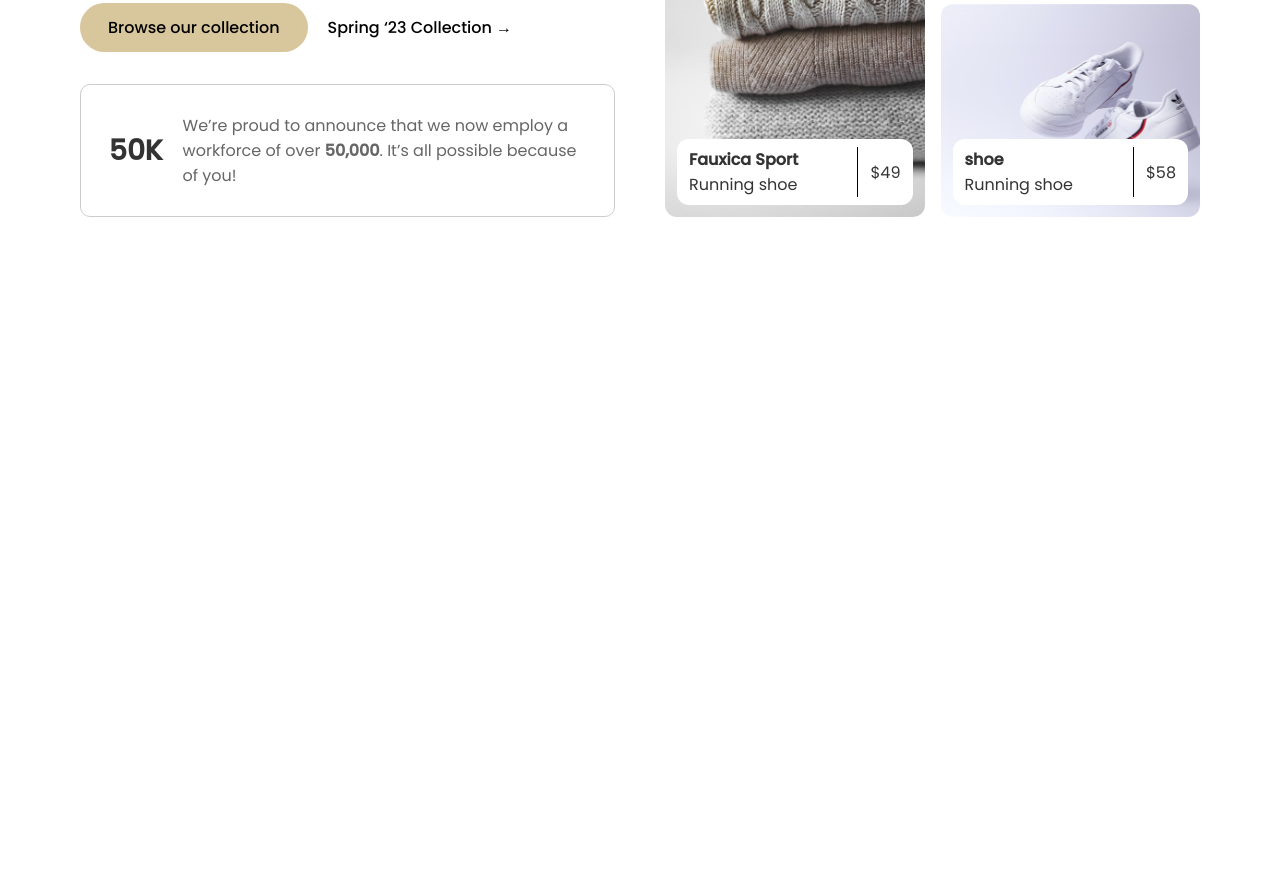
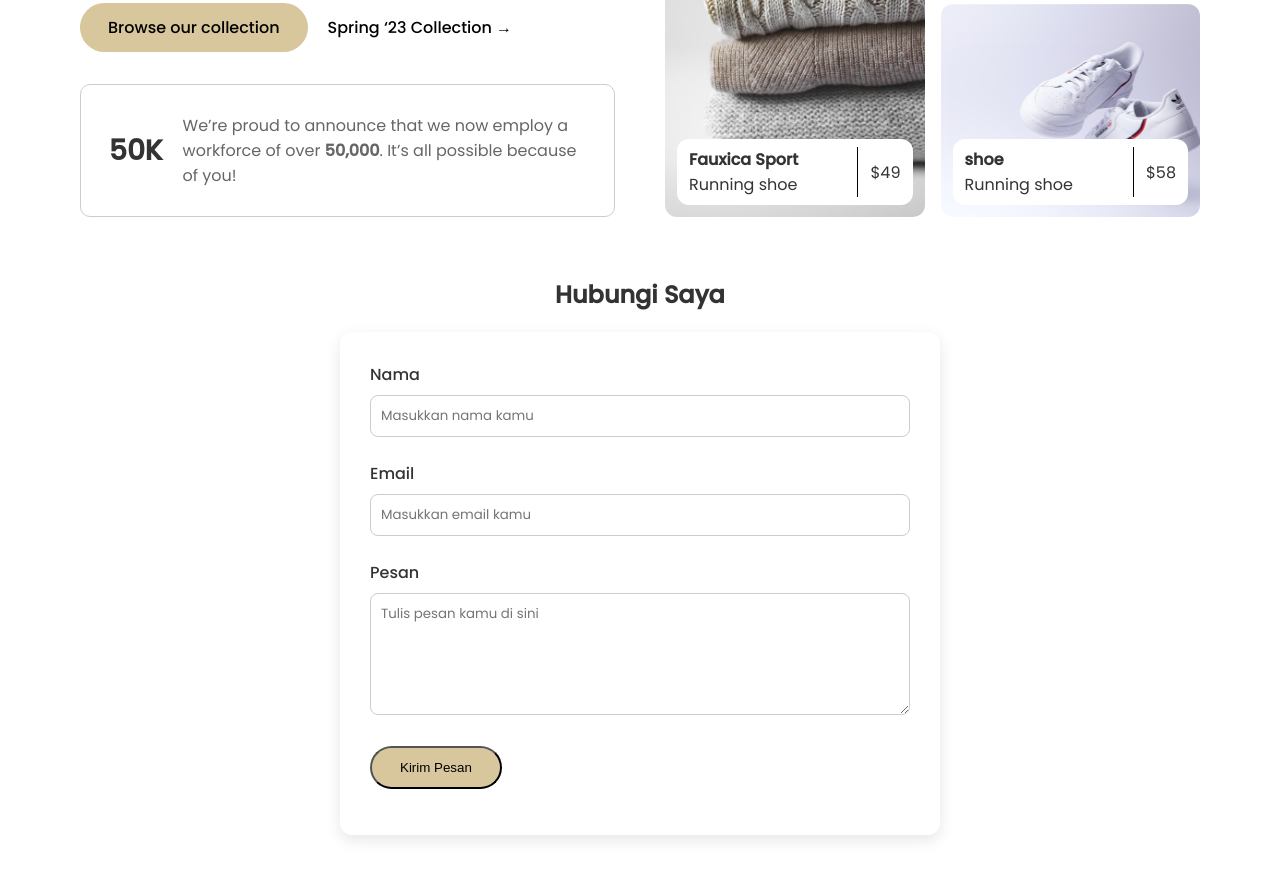
Before and after one commit to tsabitazzaqi/fauxica-landing, a plain HTML site: page index.html in a window 1280 px wide. Shown: the part 356-1234 px from the top of the page. Before the commit the page ends 800 px from the top, so only its background shows below. Drawn offline with nearby package versions, Linux system fonts and the light colour scheme.

Commit message:
first commit

```diff
--- a/index.css
+++ b/index.css
@@ -212,6 +212,50 @@ body {
     font-weight: 600;
 }
 
+/* === CONTACT FORM STYLE === */
+#contact-form {
+  max-width: 600px;
+  margin: 0 auto 80px;
+  text-align: left;
+  background-color: #fff;
+  padding: 30px;
+  border-radius: 12px;
+  box-shadow: 0 5px 15px rgba(0,0,0,0.1);
+}
+
+.form-group {
+  margin-bottom: 1.5rem;
+}
+
+.form-group label {
+  display: block;
+  margin-bottom: 8px;
+  font-weight: 500;
+  color: #333;
+}
+
+.form-group input,
+.form-group textarea {
+  width: 100%;
+  padding: 10px;
+  border-radius: 8px;
+  border: 1px solid #ccc;
+  font-family: 'Poppins', sans-serif;
+}
+
+.form-group input:focus,
+.form-group textarea:focus {
+  border-color: #d8c69c;
+  outline: none;
+}
+
+#form-status {
+  margin-top: 1rem;
+  font-weight: bold;
+  text-align: center;
+}
+
+
 /* === ANIMATIONS === */
 @keyframes fadeIn {
     0% { opacity: 0; transform: translateY(20px); }
--- a/index.html
+++ b/index.html
@@ -112,6 +112,46 @@
             </div>
         </section>
     </main>
+    <section id="contact">
+        <h2 style="text-align:center; margin:40px 0 20px;">Hubungi Saya</h2>
+        <form id="contact-form">
+            <div class="form-group">
+                <label for="nama">Nama</label>
+                <input type="text" id="nama" name="nama" placeholder="Masukkan nama kamu">
+            </div>
+            <div class="form-group">
+                <label for="email">Email</label>
+                <input type="email" id="email" name="email" placeholder="Masukkan email kamu">
+            </div>
+            <div class="form-group">
+                <label for="pesan">Pesan</label>
+                <textarea id="pesan" name="pesan" rows="5" placeholder="Tulis pesan kamu di sini"></textarea>
+            </div>
+            <button type="submit" class="btn-primary">Kirim Pesan</button>
+            <p id="form-status"></p>
+        </form>
+    </section>
+<script>
+        // Logika validasi form
+        const contactForm = document.querySelector("#contact-form");
+        const statusMessage = document.querySelector("#form-status");
+
+        contactForm.addEventListener("submit", function (e) {
+            e.preventDefault();
+
+            const nama = document.querySelector("#nama").value.trim();
+            const email = document.querySelector("#email").value.trim();
+            const pesan = document.querySelector("#pesan").value.trim();
+
+            if (nama === "" || email === "" || pesan === "") {
+                statusMessage.textContent = "❌ Error: Semua field wajib diisi!";
+                statusMessage.style.color = "red";
+            } else {
+                statusMessage.textContent = "✅ Sukses! Pesan Anda akan segera diproses.";
+                statusMessage.style.color = "green";
+                // contactForm.reset(); // Uncomment kalau mau form dikosongkan setelah submit
+            }
+        });
+    </script>
 </body>
-
 </html>
```
